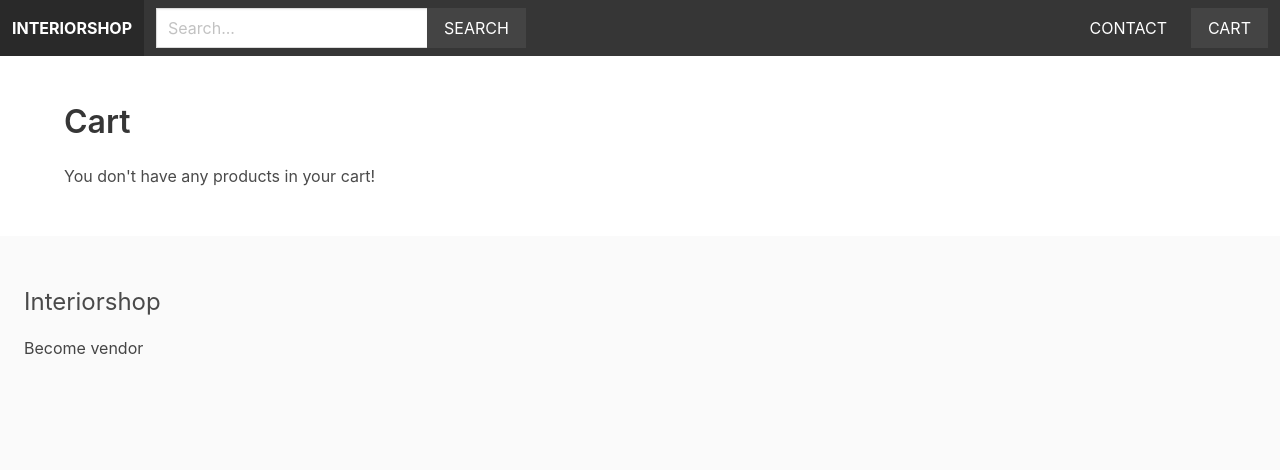
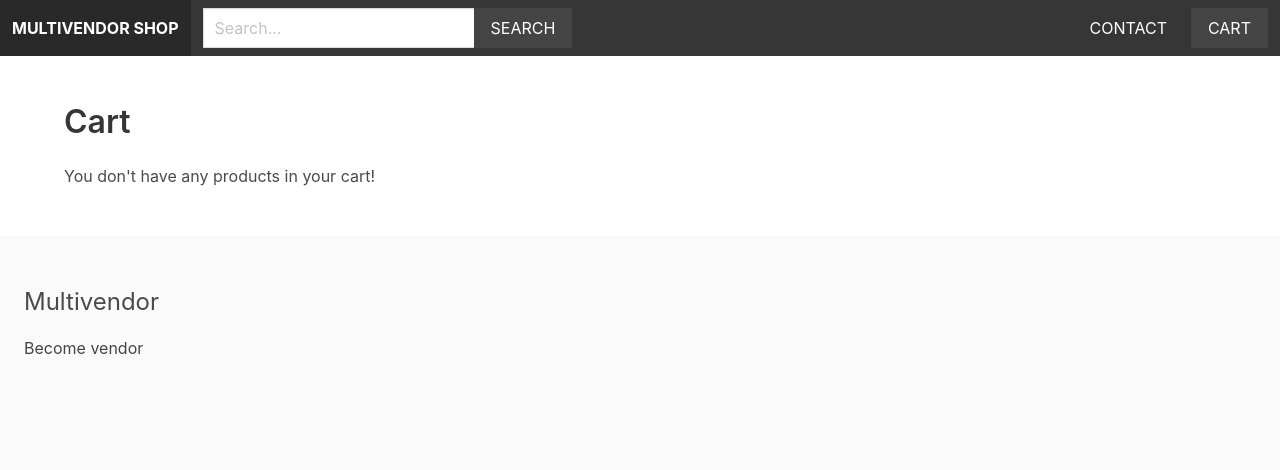
Before and after one commit to Nashrah-karim-khan/multivendor, a Django app: template multi_env/multionlineshop/apps/cart/templates/cart/cart.html in a window 1280 px wide. Shown: the top 470 px of the page. Run offline with Django 4.2, Linux system fonts and the light colour scheme; the template is opened without the code that fills it, so the values that code supplies are empty; some libraries are stand-ins or nearby versions.

Commit message:
version-4.22
shob ulta palta

```diff
--- a/multi_env/multionlineshop/apps/cart/templates/cart/cart.html
+++ b/multi_env/multionlineshop/apps/cart/templates/cart/cart.html
@@ -34,7 +34,7 @@
                                     <a href="?change_quantity={{ item.id }}&quantity=-1">-</a>
                                     <a href="?change_quantity={{ item.id }}&quantity=1">+</a>
                                 </td>
-                                <td>${{ item.total_price }}</td>
+                                <td>tk{{ item.total_price }}</td>
                                 <td><a href="?remove_from_cart={{ item.id }}" class="delete">Remove</a></td>
                             </tr>
                         {% endfor %}
@@ -45,7 +45,7 @@
                             <td></td>
                             <td><strong>Total cost</strong></td>
                             <td><strong>{{ cart|length}}</strong></td>
-                            <td colspan="2"><strong>${{ cart.get_total_cost }}</strong></td>
+                            <td colspan="2"><strong>tk{{ cart.get_total_cost }}</strong></td>
                         </tr>
                     </tfoot>
                 </table>
--- a/multi_env/multionlineshop/apps/cart/views.py
+++ b/multi_env/multionlineshop/apps/cart/views.py
@@ -23,7 +23,7 @@ def cart_detail(request):
             try:
                 charge = stripe.Charge.create(
                     amount=int(cart.get_total_cost() * 100),
-                    currency='USD',
+                    currency='tk',
                     description='Charge from Interiorshop',
                     source=stripe_token
                 )
--- a/multi_env/multionlineshop/apps/core/templates/core/base.html
+++ b/multi_env/multionlineshop/apps/core/templates/core/base.html
@@ -7,7 +7,7 @@
         <meta charset="utf-8">
         <meta name="viewport" content="width=device-width, initial-scale=1">
 
-        <title>{% block title %}{% endblock %}Interiorshop</title>
+        <title>{% block title %}{% endblock %}Multivendor</title>
 
         <link rel="stylesheet" href="https://cdn.jsdelivr.net/npm/bulma@0.9.1/css/bulma.min.css">
         <link rel="stylesheet" href="{% static 'styles/main.css' %}">
@@ -18,7 +18,7 @@
     <body>
         <nav class="navbar is-dark">
             <div class="navbar-brand">
-                <a href="/" class="navbar-item"><strong>Interiorshop</strong></a>
+                <a href="/" class="navbar-item"><strong>Multivendor shop</strong></a>
 
                 <a role="button" class="navbar-burger" aria-label="menu" aria-expanded="false" data-target="main-navbar">
                     <span aria-hidden="true"></span>
@@ -65,7 +65,7 @@
         </section>
 
         <footer class="footer">
-            <h3 class="is-size-4 mb-4">Interiorshop</h3>
+            <h3 class="is-size-4 mb-4">Multivendor</h3>
 
             {% if request.user.is_authenticated %}
                 <a href="{% url 'vendor_admin' %}">Vendor admin</a>
--- a/multi_env/multionlineshop/apps/product/templates/product/product.html
+++ b/multi_env/multionlineshop/apps/product/templates/product/product.html
@@ -9,7 +9,7 @@
         </figure>
     {% endif %}
 
-    <h1 class="title">{{ product.title }}, ${{ product.price }}</h1>
+    <h1 class="title">{{ product.title }}, tk{{ product.price }}</h1>
 
     <p class="mb-6"><span class="tag is-dark">{{ product.vendor.name }}</span></p>
 
```
Also changed, not shown: multi_env/multionlineshop/db.sqlite3, 1 other file.
